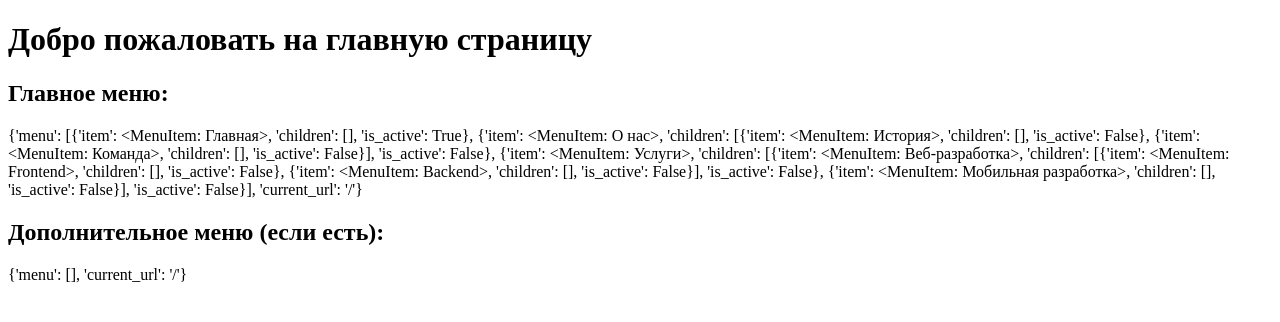
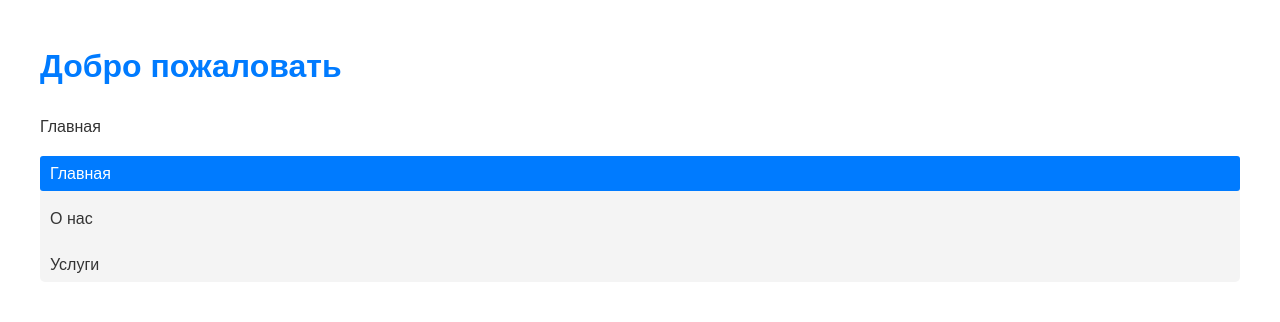
Before and after one commit to vitaldmit/tree_menu, a Django app: page / in a window 1280 px wide. Shown: the top 322 px of the page. Run offline with Django 5.2, Linux system fonts and the light colour scheme; data comes from the database, SQL or seed files in the repository; both versions use the stored data as it was after the commit.

Commit message:
В основном всё готово. Осталис правки

```diff
--- a/apps/tree_menu/templates/home.html
+++ b/apps/tree_menu/templates/home.html
@@ -1,36 +1,7 @@
+{% extends "base.html" %}
 {% load menu_tags %}
 
-<!DOCTYPE html>
-<html lang="ru">
 
-<head>
-    <meta charset="UTF-8">
-    <meta name="viewport" content="width=device-width, initial-scale=1.0">
-    <title>Главная страница</title>
-    <style>
-        .menu {
-            list-style-type: none;
-            padding: 0;
-        }
-
-        .menu li {
-            margin-bottom: 5px;
-        }
-
-        .menu .active>a {
-            font-weight: bold;
-        }
-    </style>
-</head>
-
-<body>
-    <h1>Добро пожаловать на главную страницу</h1>
-
-    <h2>Главное меню:</h2>
-    {% draw_menu 'main_menu' %}
-
-    <h2>Дополнительное меню (если есть):</h2>
-    {% draw_menu 'additional_menu' %}
-</body>
-
-</html>
+{% block content %}
+    Главная
+{% endblock %}
--- /dev/null
+++ b/apps/tree_menu/templates/menu.html
@@ -0,0 +1,13 @@
+{% load menu_tags %}
+
+
+<ul class="menu">
+    {% for item in menu_items %}
+    <li {% if item.url == current_url %}class="active" {% endif %}>
+        <a href="{{ item.url }}">{{ item.name }}</a>
+        {% if item.children.exists and item.is_expanded %}
+            {% include "menu.html" with menu_items=item.children.all current_url=current_url %}
+        {% endif %}
+    </li>
+    {% endfor %}
+</ul>
--- a/apps/tree_menu/templatetags/menu_tags.py
+++ b/apps/tree_menu/templatetags/menu_tags.py
@@ -4,27 +4,24 @@ from ..models import MenuItem
 
 register = template.Library()
 
-@register.simple_tag(takes_context=True)
+@register.inclusion_tag('menu.html', takes_context=True)
 def draw_menu(context, menu_name):
-    request = context['request']
-    current_url = request.path
-    menu_items = MenuItem.objects.filter(menu_name=menu_name).select_related('parent')
+    current_url = context['request'].path
+    menu_items = MenuItem.objects.filter(menu_name=menu_name, parent=None)
 
-    def build_menu(items, parent=None):
-        menu = []
+    def process_menu_items(items):
         for item in items:
-            if item.parent == parent:
-                children = build_menu(items, item)
-                is_active = current_url.startswith(item.get_url())
-                menu.append({
-                    'item': item,
-                    'children': children,
-                    'is_active': is_active,
-                })
-        return menu
+            item.is_expanded = should_expand(item, current_url)
+            if item.children.exists():
+                process_menu_items(item.children.all())
 
-    menu = build_menu(menu_items)
-    return {'menu': menu, 'current_url': current_url}
+    process_menu_items(menu_items)
+
+    return {
+        'menu_items': menu_items,
+        'current_url': current_url,
+    }
+
 
 @register.filter
 def is_expanded(item, current_url):
@@ -33,3 +30,10 @@ def is_expanded(item, current_url):
     if any(child['is_active'] for child in item['children']):
         return True
     return False
+
+def should_expand(item, current_url):
+    if item.url == current_url:
+        return True
+    if current_url.startswith(item.url) and item.url != '/':
+        return True
+    return False
--- a/apps/tree_menu/views.py
+++ b/apps/tree_menu/views.py
@@ -4,3 +4,12 @@ from .models import MenuItem
 def home(request):
     menu_items = MenuItem.objects.filter(parent=None)
     return render(request, 'home.html', {'menu_items': menu_items})
+
+
+def menu_page(request, menu_path=''):
+    current_url = '/' + menu_path
+    menu_items = MenuItem.objects.filter(parent=None)
+    return render(request, 'menu_page.html', {
+        'menu_items': menu_items,
+        'current_url': current_url
+    })
--- a/menu/settings.py
+++ b/menu/settings.py
@@ -10,6 +10,7 @@ For the full list of settings and their values, see
 https://docs.djangoproject.com/en/5.0/ref/settings/
 """
 
+import os
 from pathlib import Path
 
 # Build paths inside the project like this: BASE_DIR / 'subdir'.
@@ -55,7 +56,7 @@ ROOT_URLCONF = 'menu.urls'
 TEMPLATES = [
     {
         'BACKEND': 'django.template.backends.django.DjangoTemplates',
-        'DIRS': [],
+        'DIRS': [os.path.join(BASE_DIR, 'templates')],
         'APP_DIRS': True,
         'OPTIONS': {
             'context_processors': [
--- a/menu/urls.py
+++ b/menu/urls.py
@@ -16,8 +16,11 @@ Including another URLconf
 """
 from django.contrib import admin
 from django.urls import path, include
+from apps.tree_menu.views import menu_page
+
 
 urlpatterns = [
     path('admin/', admin.site.urls),
     path('', include('apps.tree_menu.urls')),
+    path('<path:menu_path>/', menu_page, name='menu_page'),
 ]
--- /dev/null
+++ b/templates/base.html
@@ -0,0 +1,78 @@
+{% load menu_tags %}
+
+<!DOCTYPE html>
+<html lang="ru">
+
+<head>
+    <meta charset="UTF-8">
+    <meta name="viewport" content="width=device-width, initial-scale=1.0">
+    <title>Главная страница</title>
+    <style>
+        body {
+            font-family: 'Arial', sans-serif;
+            line-height: 1.6;
+            color: #333;
+            max-width: 1200px;
+            margin: 0 auto;
+            padding: 20px;
+        }
+
+        .menu {
+            background: #f4f4f4;
+            border-radius: 5px;
+            padding: 10px;
+        }
+
+        .menu,
+        .menu ul {
+            list-style: none;
+            padding: 0;
+        }
+
+        .menu li {
+            margin: 5px 0;
+        }
+
+        .menu>li {
+            margin-bottom: 10px;
+        }
+
+        .menu a {
+            color: #333;
+            text-decoration: none;
+            display: block;
+            padding: 5px 10px;
+            border-radius: 3px;
+            transition: background-color 0.3s;
+        }
+
+        .menu a:hover {
+            background-color: #e0e0e0;
+        }
+
+        .menu .active > a {
+            background-color: #007bff;
+            color: white;
+        }
+
+        .menu ul {
+            margin-left: 20px;
+        }
+
+        h1,
+        h2 {
+            color: #007bff;
+        }
+
+    </style>
+</head>
+
+<body>
+    <h1>Добро пожаловать</h1>
+
+    {% block content %}{% endblock %}
+
+    {% draw_menu 'main_menu' %}
+</body>
+
+</html>
```
Also changed, not shown: apps/tree_menu/templates/menu_page.html (added, +7 -0 lines), db.sqlite3.
